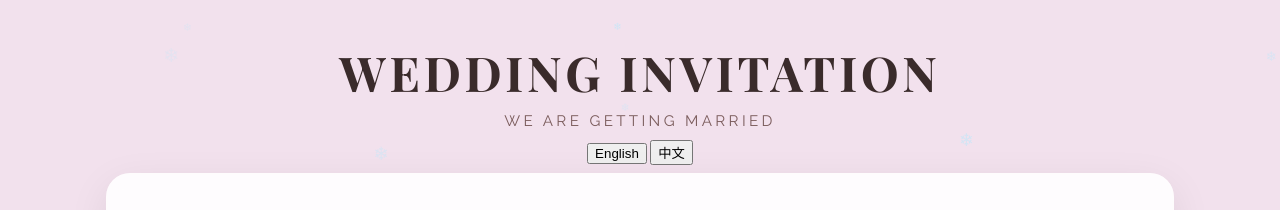
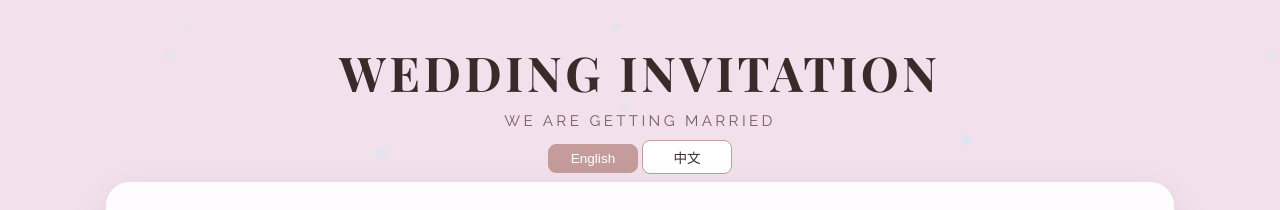
Before and after one commit to gigiqiinvitation/gigiqiinvitation.github.io, a plain HTML site: page index.html in a window 1280 px wide. Shown: the top 210 px of the page. Drawn offline with nearby package versions, Linux system fonts and the light colour scheme.

Commit message:
Add files via upload

```diff
--- a/index.html
+++ b/index.html
@@ -491,6 +491,32 @@
 	  }
 	}
 
+	/* Language toggle buttons */
+	.lang-toggle button {
+	  font-size: 0.85rem;
+	  padding: 6px 14px;        /* consistent button padding */
+	  min-width: 90px;          /* ensures both buttons are same width */
+	  border: 1px solid #c49c9c;
+	  background: white;
+	  color: #3a2b2b;
+	  border-radius: 8px;
+	  cursor: pointer;
+	  transition: background 0.2s ease, color 0.2s ease, transform 0.15s ease;
+	}
+
+	/* Hover effect */
+	.lang-toggle button:hover {
+	  background: #c49c9c;
+	  color: white;
+	  transform: translateY(-1px);
+	}
+
+	/* Optional: Highlight active language */
+	.lang-toggle button.active {
+	  background: #c49c9c;
+	  color: white;
+	}
+
   </style>
 </head>
 <body>
@@ -508,7 +534,7 @@
       <div class="title" data-i18n="title"></div>
       <div class="subtitle" data-i18n="subtitle"></div>
 
-      <div style="margin-top:10px; font-size:0.85rem;">
+      <div class="lang-toggle" style="margin-top:10px;">
         <button id="lang-en" type="button">English</button>
         <button id="lang-zh" type="button">中文</button>
       </div>
@@ -743,6 +769,9 @@
           el.textContent = text;
         }
       });
+
+	document.getElementById("lang-en").classList.toggle("active", currentLang === "en");
+	document.getElementById("lang-zh").classList.toggle("active", currentLang === "zh");
 
       // HTML fields (with <br>, <strong>, etc.)
       document.querySelectorAll("[data-i18n-html]").forEach(el => {
```
